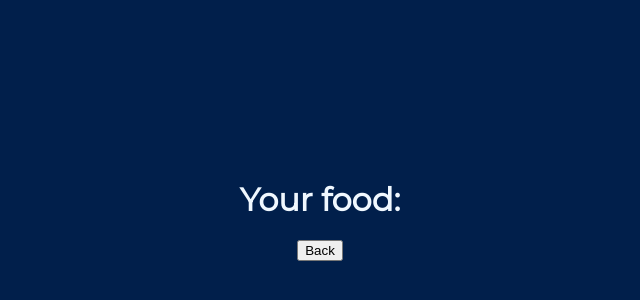
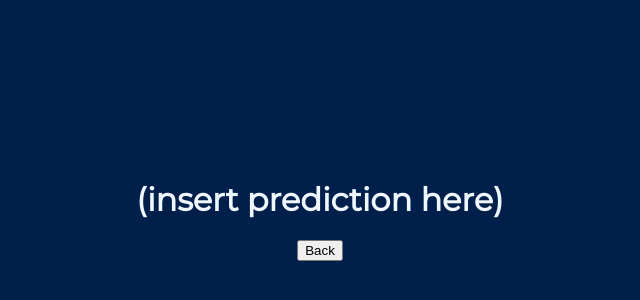
Before and after one commit to splasherzz/food-allergen-detector, a SvelteKit app in the folder web app/: page /result in a window 1280 px wide. Shown: the part 178-478 px from the top of the page, without its empty margins (320-960 px from the left). Built offline with nearby package versions, Linux system fonts and the light colour scheme.

Commit message:
add result page and page navigation

```diff
--- a/web app/src/routes/result/+page.svelte
+++ b/web app/src/routes/result/+page.svelte
@@ -19,7 +19,7 @@
 
 <main>
     <div class="all">
-        <h1 class="caption">Your food: {$food}</h1>
+        <h1 class="caption">{$food} (insert prediction here)</h1>
 
         <div>
             <button type="button" class="back" on:click={goBack}>Back</button>
```
